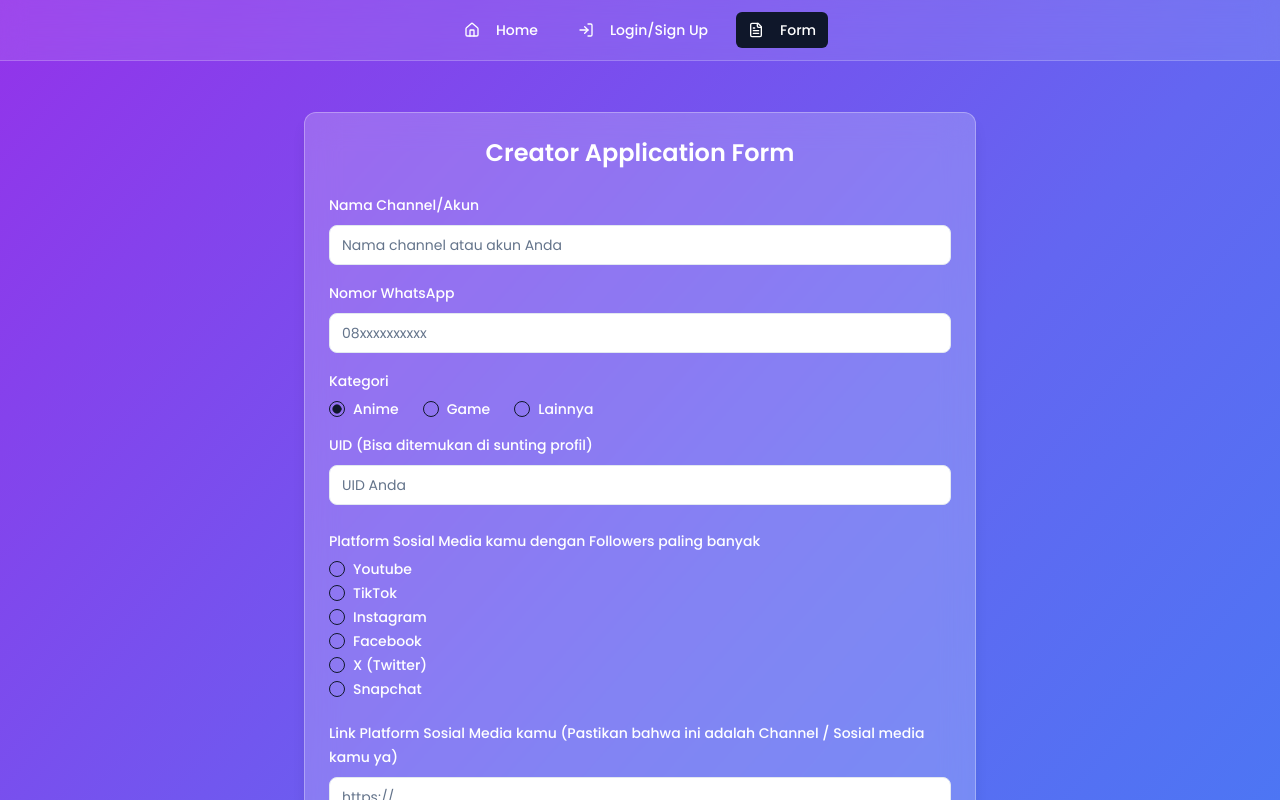
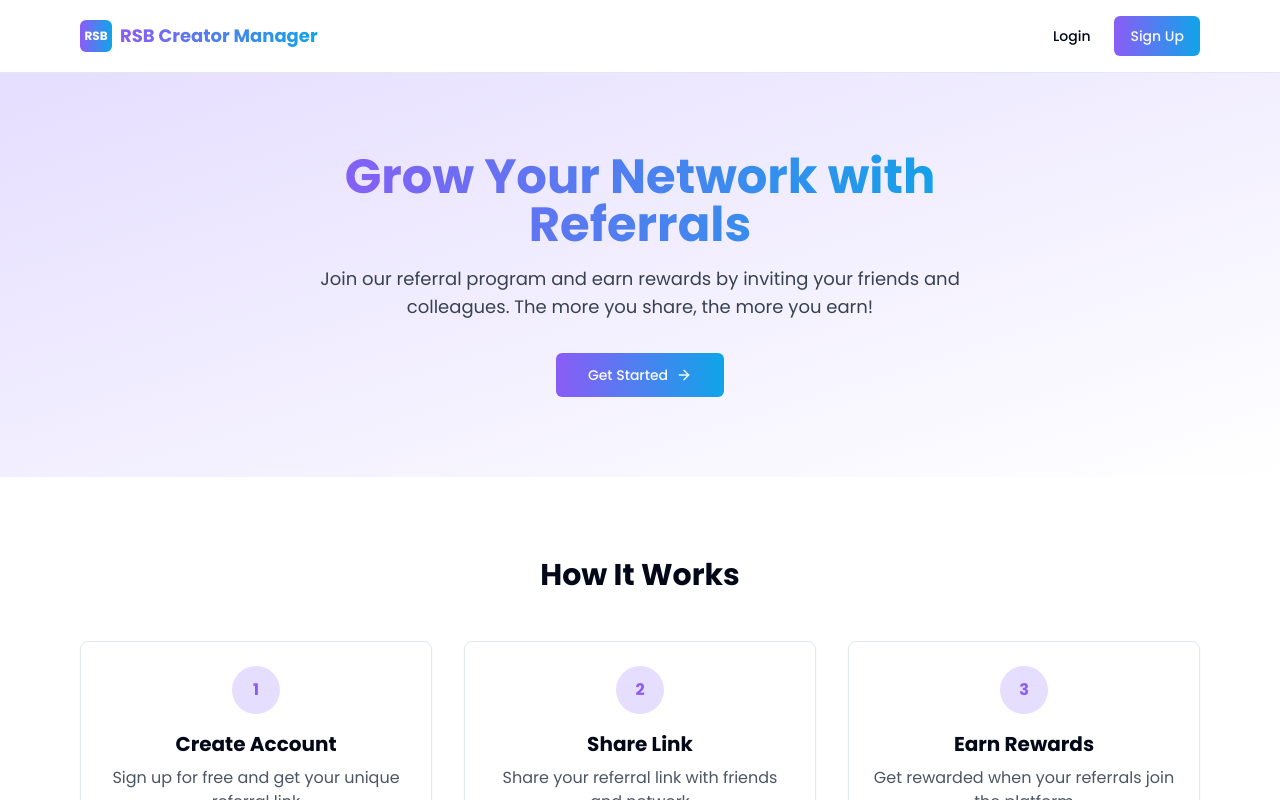
Before and after one commit to arfbp/referral-website, a React (Vite) app: page / in a window 1280 px wide. Shown: the top 800 px of the page. Built offline with nearby package versions, Linux system fonts and the light colour scheme.

Commit message:
Refactor: Update home page, metadata, and date format
- Changed the home page to the index route and ensured referral links redirect to the form.
- Updated the meta description and author in the head tag.
- Modified the og:image tag.
- Changed the timestamp format to yyyy-mm-dd.

```diff
--- a/index.html
+++ b/index.html
@@ -5,8 +5,8 @@
     <meta charset="UTF-8" />
     <meta name="viewport" content="width=device-width, initial-scale=1.0" />
     <title>RSB Creator Manager</title>
-    <meta name="description" content="RSB Creator Manager" />
-    <meta name="author" content="Lovable" />
+    <meta name="description" content="Join and share the referral link to your friends and colleagues and earn your reward" />
+    <meta name="author" content="RSB" />
 
     <!-- Performance optimizations -->
     <meta http-equiv="X-UA-Compatible" content="IE=edge">
@@ -16,14 +16,14 @@
 
     <!-- Open Graph tags -->
     <meta property="og:title" content="RSB Creator Manager" />
-    <meta property="og:description" content="RSB Creator Manager" />
+    <meta property="og:description" content="Join and share the referral link to your friends and colleagues and earn your reward" />
     <meta property="og:type" content="website" />
-    <meta property="og:image" content="https://lovable.dev/opengraph-image-p98pqg.png" />
+    <meta property="og:image" content="https://play-lh.googleusercontent.com/UFsIakFwHqtPuPJJJpOvMbj63FTNPF19_i9nCwtf_J2Gug3tSPbx_bNe6sZxjcdUSRtz" />
 
     <!-- Twitter tags -->
     <meta name="twitter:card" content="summary_large_image" />
     <meta name="twitter:site" content="@lovable_dev" />
-    <meta name="twitter:image" content="https://lovable.dev/opengraph-image-p98pqg.png" />
+    <meta name="twitter:image" content="https://play-lh.googleusercontent.com/UFsIakFwHqtPuPJJJpOvMbj63FTNPF19_i9nCwtf_J2Gug3tSPbx_bNe6sZxjcdUSRtz" />
   </head>
 
   <body>
--- a/src/App.tsx
+++ b/src/App.tsx
@@ -45,7 +45,7 @@ const App = () => (
       <BrowserRouter>
         <Suspense fallback={<PageLoader />}>
           <Routes>
-            <Route path="/" element={<FormPage />} />
+            <Route path="/" element={<Index />} />
             <Route path="/home" element={<Index />} />
             <Route path="/signup" element={<SignUp />} />
             <Route path="/login" element={<Login />} />
--- a/src/components/creator/CreatorForm.tsx
+++ b/src/components/creator/CreatorForm.tsx
@@ -82,11 +82,17 @@ const CreatorForm = () => {
     setIsSubmitting(true);
 
     try {
+      // Format timestamp as yyyy-mm-dd
+      const now = new Date();
+      const formattedTimestamp = now.getFullYear() + '-' +
+        String(now.getMonth() + 1).padStart(2, '0') + '-' +
+        String(now.getDate()).padStart(2, '0');
+
       // Format data for Google Sheets
       const formattedData = {
         ...formData,
         activePlatforms: formData.activePlatforms.join(", "),
-        timestamp: new Date().toISOString(),
+        timestamp: formattedTimestamp,
       };
 
       // Send data to Google Sheets using the hardcoded URL
--- a/src/pages/Index.tsx
+++ b/src/pages/Index.tsx
@@ -27,7 +27,9 @@ const Index = () => {
       localStorage.setItem('referredBy', referralCode);
       console.log(`User referred by code: ${referralCode}`);
 
-      // In a real app, you'd track this referral in your backend
+      // Redirect to form page with referral code
+      navigate(`/form?ref=${referralCode}`);
+      return;
     }
   }, [navigate, location]);
 
@@ -61,7 +63,7 @@ const Index = () => {
               The more you share, the more you earn!
             </p>
             <Button size="lg" className="bg-gradient-hero hover:opacity-90" asChild>
-              <Link to="/signup" className="flex items-center gap-2">
+              <Link to="/form" className="flex items-center gap-2">
                 Get Started <ArrowRight className="w-4 h-4" />
               </Link>
             </Button>
```
